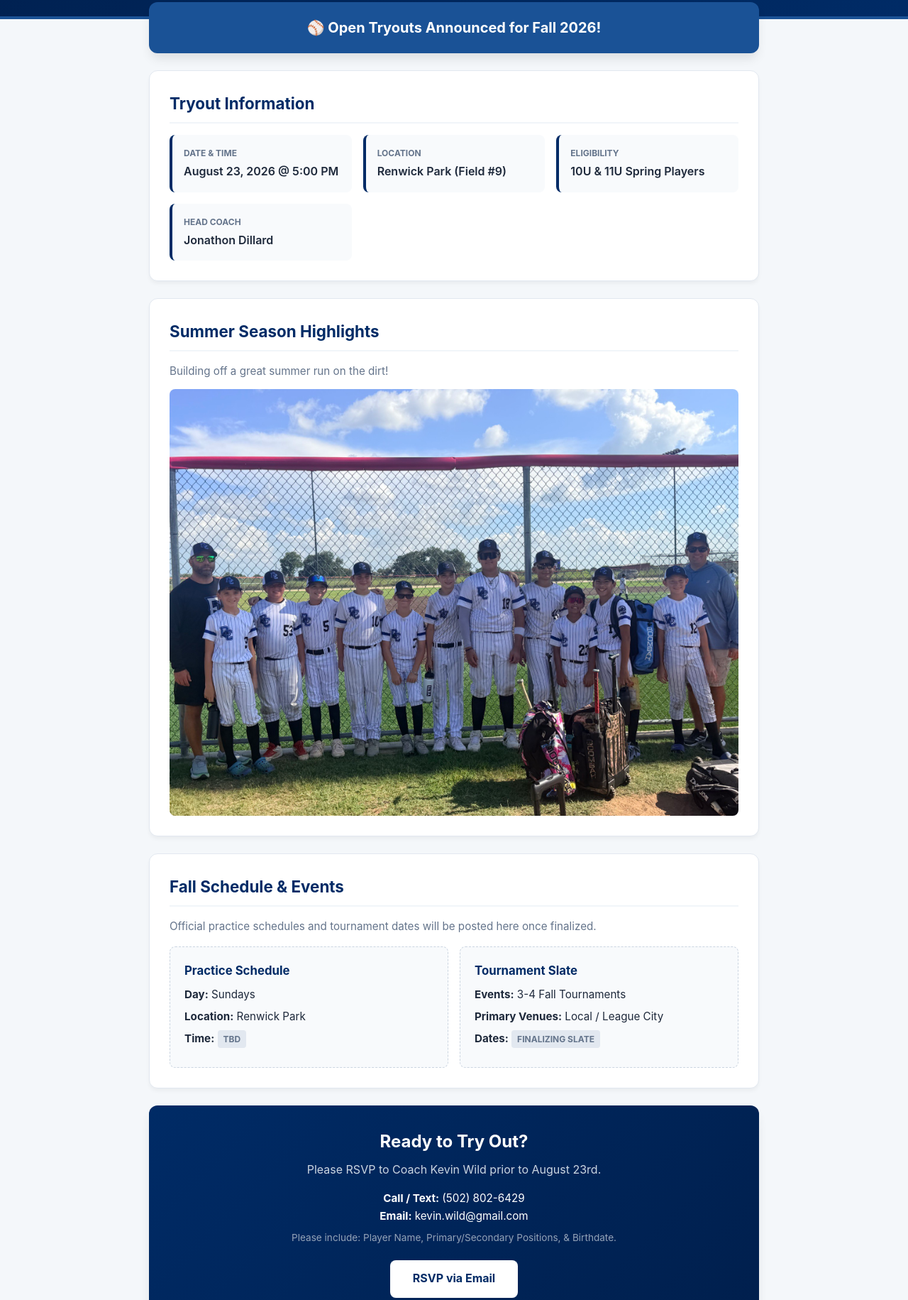
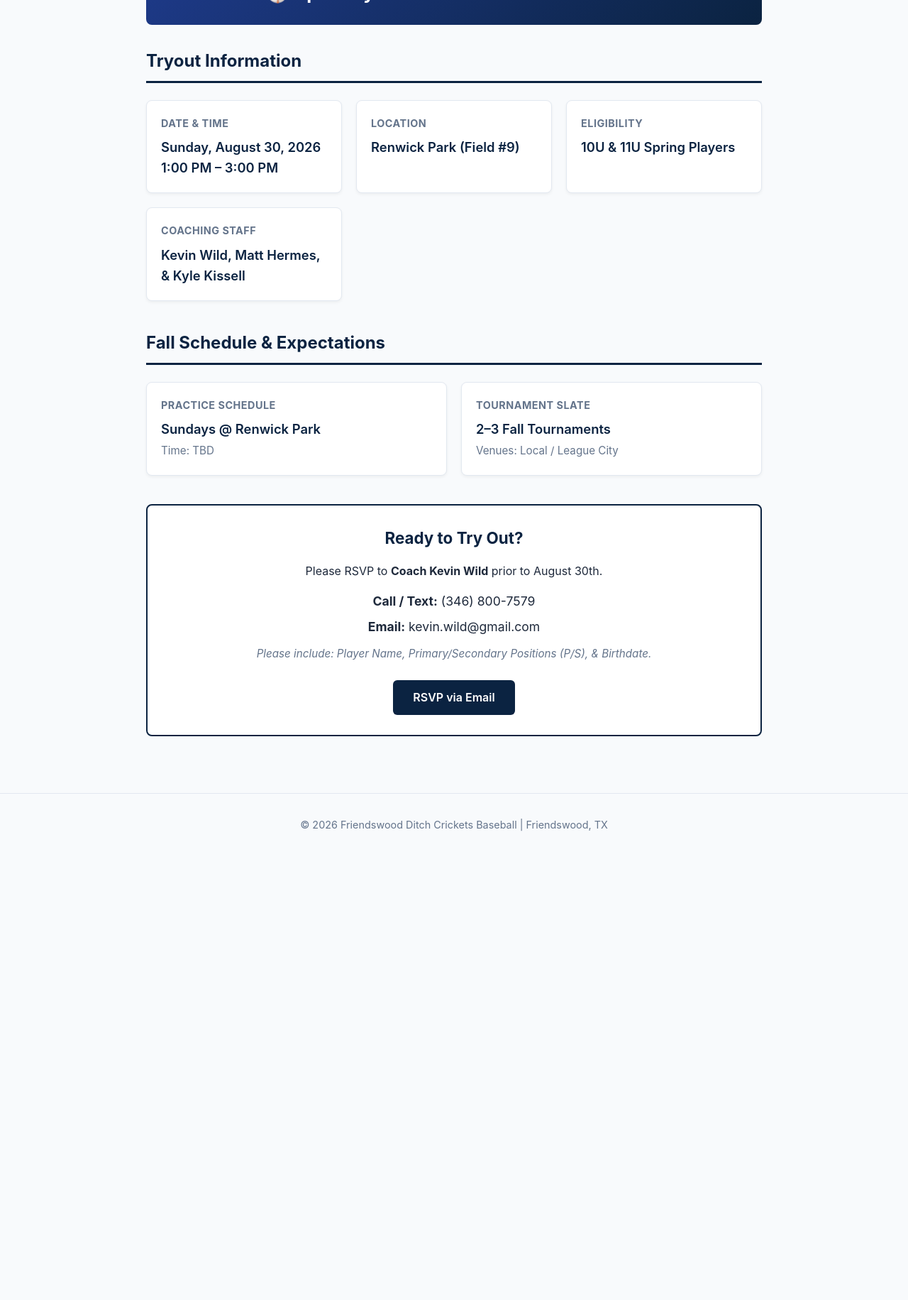
Before and after one commit to kdwild01/ditch-crickets-website, a plain HTML site: page index.html in a window 1280 px wide. Shown: the part 347-2178 px from the top of the page at 71% size. After the commit the page ends 1552 px from the top, so only its background shows below. Drawn offline with Linux system fonts and the light colour scheme.

Commit message:
Updated try out date

```diff
--- a/index.html
+++ b/index.html
@@ -1,318 +1,223 @@
-
 <!DOCTYPE html>
 <html lang="en">
 <head>
-    <meta charset="UTF-8">
-    <meta name="viewport" content="width=device-width, initial-scale=1.0">
+  <meta charset="UTF-8" />
+  <meta name="viewport" content="width=device-width, initial-scale=1.0" />
   <title>Friendswood Ditch Crickets Baseball | 12U FIT</title>
   <style>
     :root {
-            --navy-dark: #001f4d;
-            --navy-main: #002b66;
-            --blue-accent: #1a5296;
-            --light-bg: #f4f7fa;
+      --primary: #0b2341;
+      --accent: #1e40af;
+      --light-bg: #f8fafc;
       --card-bg: #ffffff;
-            --text-dark: #1e293b;
+      --text-main: #1e293b;
       --text-muted: #64748b;
-            --gold-accent: #f59e0b;
+      --border-color: #e2e8f0;
     }
 
     * {
       box-sizing: border-box;
       margin: 0;
       padding: 0;
-            font-family: -apple-system, BlinkMacSystemFont, "Segoe UI", Roboto, Helvetica, Arial, sans-serif;
     }
 
     body {
+      font-family: -apple-system, BlinkMacSystemFont, "Segoe UI", Roboto, Helvetica, Arial, sans-serif;
       background-color: var(--light-bg);
-            color: var(--text-dark);
+      color: var(--text-main);
       line-height: 1.6;
     }
 
     header {
-            background: linear-gradient(135deg, var(--navy-dark) 0%, var(--navy-main) 100%);
-            color: #ffffff;
+      background-color: var(--primary);
+      color: white;
       text-align: center;
-            padding: 3rem 1rem 2.5rem;
-            border-bottom: 4px solid var(--blue-accent);
+      padding: 2.5rem 1rem;
     }
 
-        .header-logo {
-            max-width: 170px;
+    header img {
+      max-width: 140px;
       height: auto;
       margin-bottom: 1rem;
-            filter: drop-shadow(0 4px 8px rgba(0,0,0,0.3));
     }
 
     header h1 {
       font-size: 2.2rem;
-            font-weight: 800;
-            letter-spacing: 1px;
-            text-transform: uppercase;
+      letter-spacing: 0.5px;
+      margin-bottom: 0.25rem;
     }
 
     header p {
       font-size: 1.1rem;
-            color: #cbd5e1;
-            margin-top: 0.25rem;
+      opacity: 0.9;
     }
 
     .container {
       max-width: 900px;
-            margin: -1.5rem auto 3rem;
-            padding: 0 1.25rem;
+      margin: 0 auto;
+      padding: 2rem 1rem;
     }
 
-        .hero-banner {
-            background-color: var(--blue-accent);
-            color: #ffffff;
+    .banner {
+      background: linear-gradient(135deg, #1e3a8a, #0b2341);
+      color: #fff;
       text-align: center;
-            padding: 1.25rem;
-            border-radius: 12px;
-            font-size: 1.25rem;
-            font-weight: 700;
-            box-shadow: 0 10px 15px -3px rgba(0, 0, 0, 0.1);
+      padding: 1.5rem;
+      border-radius: 8px;
+      margin-bottom: 2rem;
+    }
+
+    .banner h2 {
+      font-size: 1.6rem;
+    }
+
+    .section-title {
+      font-size: 1.5rem;
+      color: var(--primary);
+      border-bottom: 3px solid var(--primary);
+      padding-bottom: 0.5rem;
       margin-bottom: 1.5rem;
     }
 
-        .card {
-            background: var(--card-bg);
-            border-radius: 12px;
-            padding: 1.75rem;
-            margin-bottom: 1.5rem;
-            box-shadow: 0 4px 6px -1px rgba(0, 0, 0, 0.05);
-            border: 1px solid #e2e8f0;
+    .grid {
+      display: grid;
+      grid-template-columns: repeat(auto-fit, minmax(260px, 1fr));
+      gap: 1.25rem;
+      margin-bottom: 2.5rem;
     }
 
-        .card h2 {
-            color: var(--navy-main);
-            font-size: 1.4rem;
-            font-weight: 700;
-            margin-bottom: 1rem;
-            padding-bottom: 0.5rem;
-            border-bottom: 2px solid #f1f5f9;
-            display: flex;
-            align-items: center;
-            gap: 0.5rem;
+    .card {
+      background-color: var(--card-bg);
+      border: 1px solid var(--border-color);
+      border-radius: 8px;
+      padding: 1.25rem;
+      box-shadow: 0 2px 4px rgba(0, 0, 0, 0.05);
     }
 
-        .details-grid {
-            display: grid;
-            grid-template-columns: repeat(auto-fit, minmax(220px, 1fr));
-            gap: 1rem;
-        }
-
-        .detail-box {
-            background-color: #f8fafc;
-            padding: 1rem;
-            border-radius: 8px;
-            border-left: 4px solid var(--navy-main);
-        }
-
-        .detail-box label {
-            display: block;
-            font-size: 0.75rem;
-            font-weight: 700;
+    .card h3 {
+      font-size: 0.9rem;
       text-transform: uppercase;
+      letter-spacing: 0.5px;
       color: var(--text-muted);
-            margin-bottom: 0.25rem;
-        }
-
-        .detail-box p {
-            font-weight: 600;
-            color: var(--text-dark);
-            font-size: 1rem;
-        }
-
-        .team-photo-container {
-            overflow: hidden;
-            border-radius: 8px;
-            margin-top: 0.75rem;
-        }
-
-        .team-photo-container img {
-            width: 100%;
-            height: auto;
-            display: block;
-            object-fit: cover;
-        }
-
-        .schedule-grid {
-            display: grid;
-            grid-template-columns: repeat(auto-fit, minmax(250px, 1fr));
-            gap: 1rem;
-            margin-top: 1rem;
-        }
-
-        .schedule-card {
-            background: #f8fafc;
-            border-radius: 8px;
-            padding: 1.25rem;
-            border: 1px dashed #cbd5e1;
-        }
-
-        .schedule-card h3 {
-            font-size: 1.05rem;
-            color: var(--navy-main);
       margin-bottom: 0.5rem;
     }
 
-        .schedule-card ul {
-            list-style: none;
-            font-size: 0.95rem;
+    .card p {
+      font-size: 1.15rem;
+      font-weight: 600;
+      color: var(--primary);
     }
 
-        .schedule-card li {
-            margin-bottom: 0.4rem;
-            color: var(--text-dark);
+    .contact-box {
+      background-color: var(--card-bg);
+      border: 2px solid var(--primary);
+      border-radius: 8px;
+      padding: 1.75rem;
+      text-align: center;
+      margin-top: 2rem;
     }
 
-        .badge-tbd {
-            display: inline-block;
-            background-color: #e2e8f0;
-            color: var(--text-muted);
-            font-size: 0.75rem;
-            font-weight: 700;
-            padding: 0.2rem 0.5rem;
-            border-radius: 4px;
-            text-transform: uppercase;
+    .contact-box h3 {
+      font-size: 1.4rem;
+      color: var(--primary);
+      margin-bottom: 1rem;
     }
 
-        .rsvp-section {
-            background: linear-gradient(135deg, var(--navy-main) 0%, var(--navy-dark) 100%);
-            color: #ffffff;
-            border-radius: 12px;
-            padding: 2rem;
-            text-align: center;
-            box-shadow: 0 10px 15px -3px rgba(0, 0, 0, 0.1);
+    .contact-box ul {
+      list-style: none;
+      margin-bottom: 1.5rem;
     }
 
-        .rsvp-section h2 {
-            color: #ffffff;
-            border: none;
-            justify-content: center;
+    .contact-box li {
+      font-size: 1.1rem;
+      margin-bottom: 0.5rem;
     }
 
-        .rsvp-btn {
+    .btn {
       display: inline-block;
-            background-color: #ffffff;
-            color: var(--navy-main);
-            font-weight: 700;
-            padding: 0.85rem 2rem;
-            border-radius: 8px;
+      background-color: var(--primary);
+      color: white;
       text-decoration: none;
-            margin-top: 1.25rem;
-            transition: transform 0.1s ease, background-color 0.2s ease;
+      padding: 0.75rem 1.75rem;
+      border-radius: 6px;
+      font-weight: 600;
+      transition: background-color 0.2s ease;
     }
 
-        .rsvp-btn:hover {
-            background-color: #f1f5f9;
-            transform: translateY(-2px);
+    .btn:hover {
+      background-color: var(--accent);
     }
 
     footer {
       text-align: center;
       padding: 2rem 1rem;
+      font-size: 0.9rem;
       color: var(--text-muted);
-            font-size: 0.85rem;
+      border-top: 1px solid var(--border-color);
+      margin-top: 3rem;
     }
   </style>
 </head>
 <body>
 
   <header>
-        <!-- Ensure your logo image is named logo.png in the same folder -->
-        <img src="logo.png.jpg" alt="Friendswood Ditch Crickets Logo" class="header-logo">
+    <img src="logo.png" alt="Friendswood Ditch Crickets Logo" />
     <h1>Friendswood Ditch Crickets</h1>
     <p>12U FIT (Friendswood Invitational Team) • Fall 2026</p>
   </header>
 
-    <div class="container">
+  <main class="container">
 
-        <!-- Announcement Banner -->
-        <div class="hero-banner">
-            ⚾ Open Tryouts Announced for Fall 2026!
+    <div class="banner">
+      <h2>⚾ Open Tryouts Announced for Fall 2026!</h2>
     </div>
 
-        <!-- Tryout Details -->
-        <section class="card">
-            <h2>Tryout Information</h2>
-            <div class="details-grid">
-                <div class="detail-box">
-                    <label>Date & Time</label>
-                    <p>August 23, 2026 @ 5:00 PM</p>
+    <h2 class="section-title">Tryout Information</h2>
+    <div class="grid">
+      <div class="card">
+        <h3>Date & Time</h3>
+        <p>Sunday, August 30, 2026<br>1:00 PM – 3:00 PM</p>
       </div>
-                <div class="detail-box">
-                    <label>Location</label>
+      <div class="card">
+        <h3>Location</h3>
         <p>Renwick Park (Field #9)</p>
       </div>
-                <div class="detail-box">
-                    <label>Eligibility</label>
+      <div class="card">
+        <h3>Eligibility</h3>
         <p>10U & 11U Spring Players</p>
       </div>
-                <div class="detail-box">
-                    <label>Head Coach</label>
-                    <p>Jonathon Dillard</p>
+      <div class="card">
+        <h3>Coaching Staff</h3>
+        <p>Kevin Wild, Matt Hermes, & Kyle Kissell</p>
       </div>
     </div>
-        </section>
 
-        <!-- Summer Team Photo -->
-        <section class="card">
-            <h2>Summer Season Highlights</h2>
-            <p style="color: var(--text-muted); font-size: 0.95rem;">Building off a great summer run on the dirt!</p>
-            <div class="team-photo-container">
-                <!-- Ensure your team photo is named summer-team-photo.jpg in the same folder -->
-                <img src="summer-team-photo.jpg" alt="Ditch Crickets Summer Team Photo">
+    <h2 class="section-title">Fall Schedule & Expectations</h2>
+    <div class="grid">
+      <div class="card">
+        <h3>Practice Schedule</h3>
+        <p>Sundays @ Renwick Park<br><span style="font-size: 0.95rem; font-weight: normal; color: var(--text-muted);">Time: TBD</span></p>
       </div>
-        </section>
-
-        <!-- Fall Schedule Hub -->
-        <section class="card">
-            <h2>Fall Schedule & Events</h2>
-            <p style="color: var(--text-muted); font-size: 0.95rem; margin-bottom: 0.5rem;">
-                Official practice schedules and tournament dates will be posted here once finalized.
-            </p>
-            <div class="schedule-grid">
-                <div class="schedule-card">
-                    <h3>Practice Schedule</h3>
-                    <ul>
-                        <li><strong>Day:</strong> Sundays</li>
-                        <li><strong>Location:</strong> Renwick Park</li>
-                        <li><strong>Time:</strong> <span class="badge-tbd">TBD</span></li>
-                    </ul>
-                </div>
-                <div class="schedule-card">
+      <div class="card">
         <h3>Tournament Slate</h3>
-                    <ul>
-                        <li><strong>Events:</strong> 3-4 Fall Tournaments</li>
-                        <li><strong>Primary Venues:</strong> Local / League City</li>
-                        <li><strong>Dates:</strong> <span class="badge-tbd">Finalizing Slate</span></li>
-                    </ul>
+        <p>2–3 Fall Tournaments<br><span style="font-size: 0.95rem; font-weight: normal; color: var(--text-muted);">Venues: Local / League City</span></p>
       </div>
     </div>
-        </section>
 
-        <!-- RSVP Box -->
-        <section class="rsvp-section">
-            <h2>Ready to Try Out?</h2>
-            <p style="color: #cbd5e1; margin-top: 0.5rem;">Please RSVP to Coach Kevin Wild prior to August 23rd.</p>
-
-            <div style="margin-top: 1rem; font-size: 0.95rem;">
-                <p><strong>Call / Text:</strong> (502) 802-6429</p>
-                <p><strong>Email:</strong> kevin.wild@gmail.com</p>
-                <p style="font-size: 0.85rem; color: #94a3b8; margin-top: 0.5rem;">
-                    Please include: Player Name, Primary/Secondary Positions, & Birthdate.
-                </p>
+    <div class="contact-box">
+      <h3>Ready to Try Out?</h3>
+      <p style="margin-bottom: 1rem;">Please RSVP to <strong>Coach Kevin Wild</strong> prior to August 30th.</p>
+      <ul>
+        <li><strong>Call / Text:</strong> (346) 800-7579</li>
+        <li><strong>Email:</strong> kevin.wild@gmail.com</li>
+        <li style="font-size: 0.95rem; color: var(--text-muted); margin-top: 0.75rem;">
+          <em>Please include: Player Name, Primary/Secondary Positions (P/S), & Birthdate.</em>
+        </li>
+      </ul>
+      <a href="mailto:kevin.wild@gmail.com?subject=12U%20Ditch%20Crickets%20Tryout%20RSVP" class="btn">RSVP via Email</a>
     </div>
 
-            <a href="mailto:kevin.wild@gmail.com?subject=Ditch%20Crickets%20Tryout%20RSVP" class="rsvp-btn">
-                RSVP via Email
-            </a>
-        </section>
-
-    </div>
+  </main>
 
   <footer>
     <p>&copy; 2026 Friendswood Ditch Crickets Baseball | Friendswood, TX</p>
```
Lines whose indentation alone changed are shown as unchanged.
